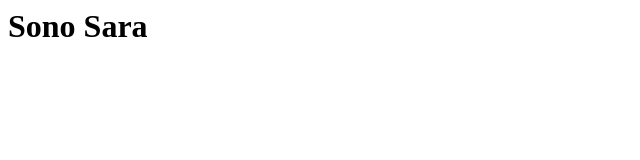
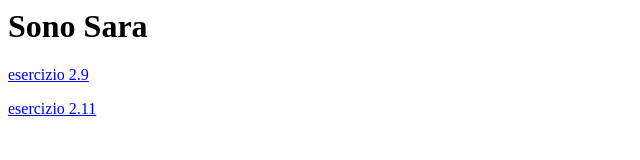
Before and after one commit to Saretta6767/Saretta6767.github.io, a plain HTML site: page index.html in a window 1280 px wide. Shown: the whole page, without its empty margins (0-640 px from the left). Drawn offline with Linux system fonts and the light colour scheme.

Commit message:
Esercizio 2

```diff
--- a/index.html
+++ b/index.html
@@ -4,5 +4,7 @@
   </head>
   <body>
     <h1>Sono Sara</h1>
+	<p> <a href="2.9.html">esercizio 2.9</a> </p>
+	<p> <a href="2.11.html">esercizio 2.11</a> </p>
   </body>
 </html>
```
